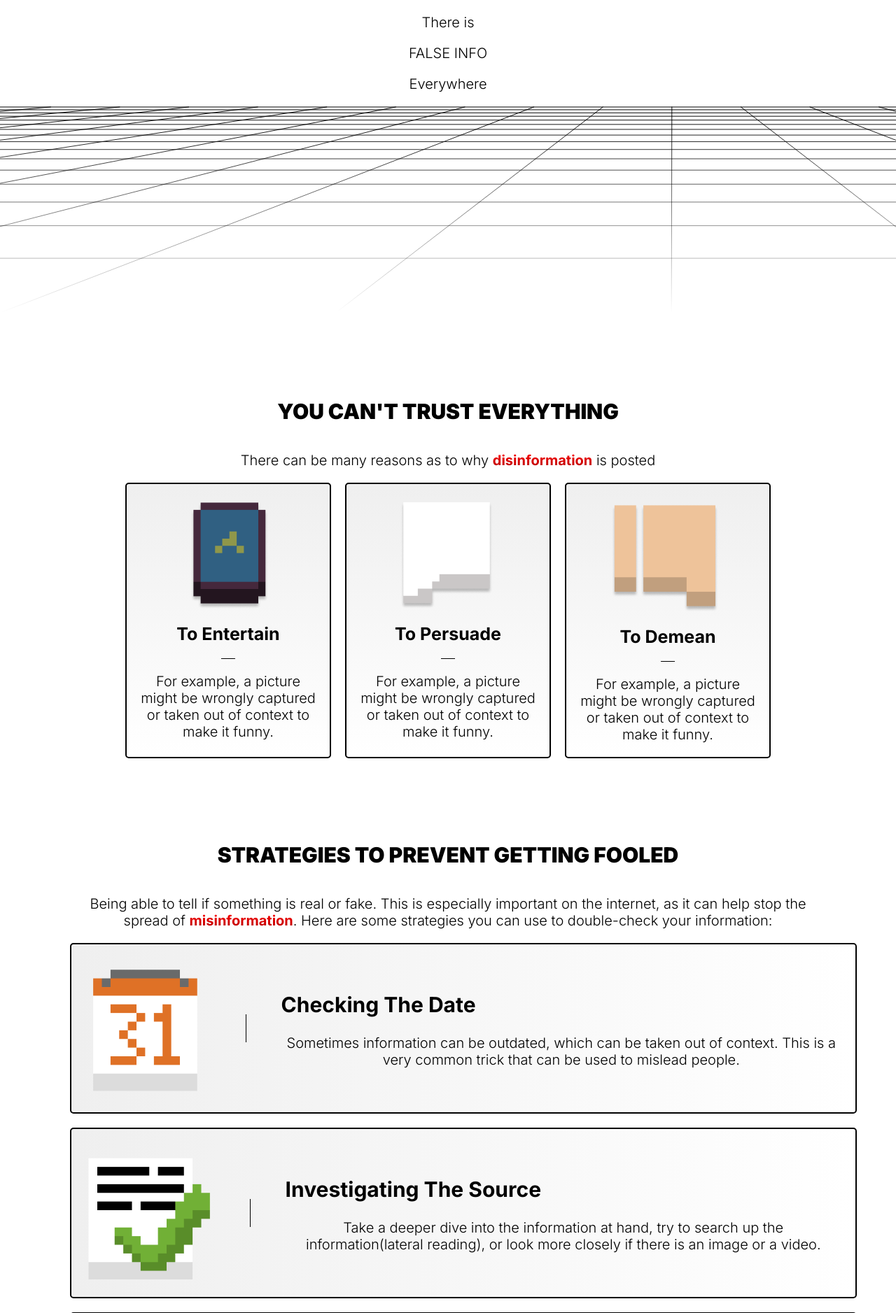
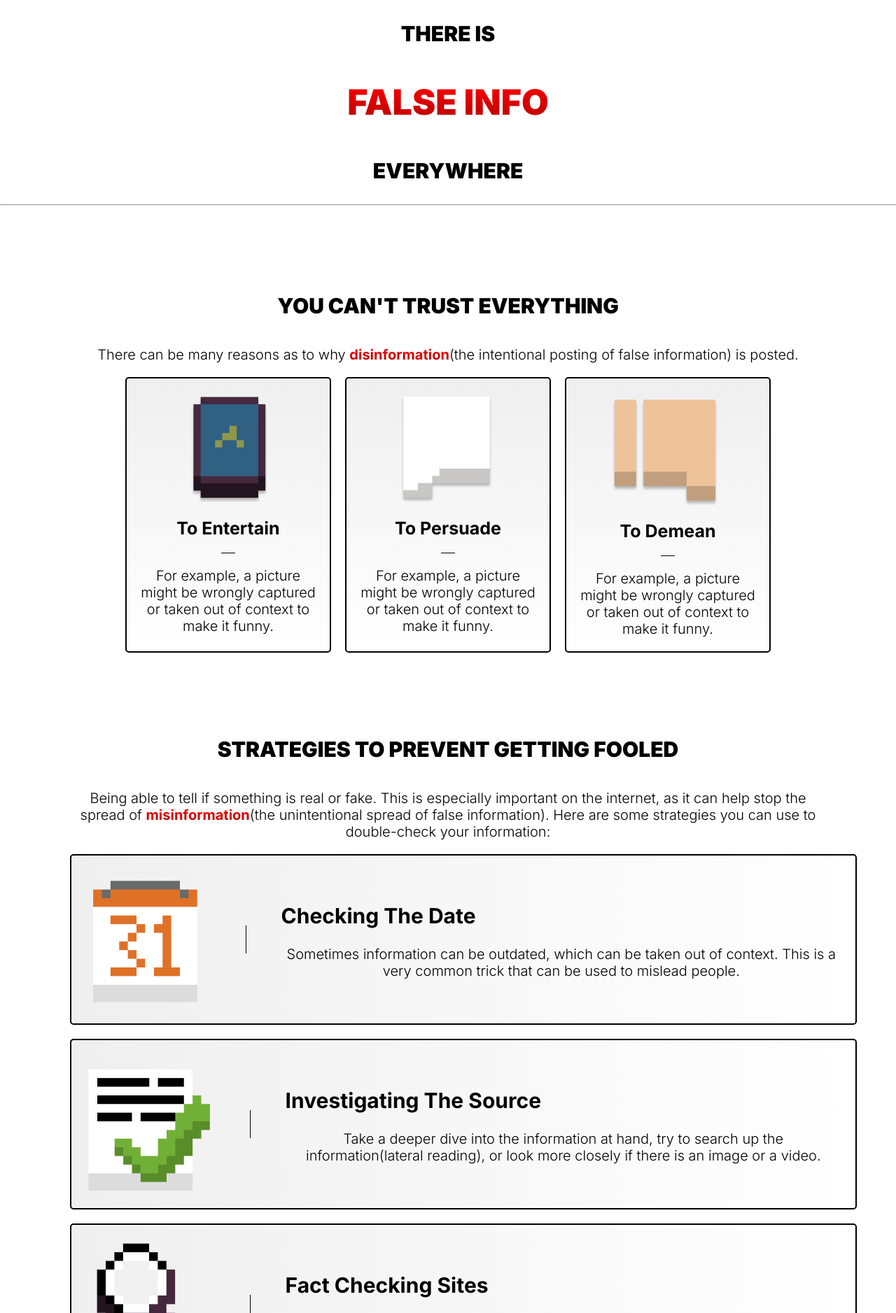
Before and after one commit to ShauryaJuneja2/MisinformationProject, a Flask app: page / in a window 1280 px wide; the page is wider, and only the part inside the window is pictured. Shown: the top 1877 px of that part at 70% size. Run offline with Flask 3, Linux system fonts and the light colour scheme.

Commit message:
finial push

```diff
--- a/Static/Javascript/Index.js
+++ b/Static/Javascript/Index.js
@@ -3,8 +3,8 @@ document.addEventListener('DOMContentLoaded', function() {
 
     expandables.forEach(element => {
         element.addEventListener('mouseenter', () => {
-            element.style.width = '30em';
-            element.style.height = '20em';
+            element.style.width = '40em';
+            element.style.height = '15em';
 
             const expanded = element.querySelector('.expanded');
             const minimized = element.querySelector('.minimized');
--- a/Static/Stylesheets/Index.css
+++ b/Static/Stylesheets/Index.css
@@ -8,6 +8,22 @@ body {
     font-family: 'Inter', serif;
     color: black;
     font-weight: 300;
+}
+
+.hero {
+    .hero-text-small {
+        font-size: 3rem;
+    }
+    .hero-text-large {
+        font-size: 5rem;
+        background: linear-gradient(red, #B60000);
+        -webkit-background-clip: text;
+        -webkit-text-fill-color: transparent;
+    }
+
+    p {
+        font-weight: 900;
+    }
 }
 
 .wrapper {
@@ -117,7 +133,7 @@ strong {
 
 .expandable:hover {
     width: 30em;
-    height: 20em;
+    height: 15em;
 }
 
 .expanded {
@@ -129,10 +145,5 @@ strong {
 }
 
 .footer {
-    ul {
-        text-align: center;
-        width: 100%;
-        list-style-position: inside;
-        font-size: 2rem;
-    }
+    padding: 5em;
 }
--- a/Templates/Index.html
+++ b/Templates/Index.html
@@ -9,21 +9,20 @@
     <link rel="preconnect" href="https://fonts.gstatic.com" crossorigin>
     <link href="https://fonts.googleapis.com/css2?family=Inter:wght@100..900&display=swap" rel="stylesheet">
     <link rel="stylesheet" href="../Static/Stylesheets/Index.css">
+    <link rel="shortcut icon" href="../Static/Images/Checking.png" type="image/x-icon">
     <title>Preventing Misinformation</title>
 </head>
 <body>
     <div class="hero">
-        <div class="text">
-            <p class="hero-text-small">There is</p>
-            <p class="hero-text-large">FALSE INFO</p>
-            <p class="hero-text-small">Everywhere</p>
-        </div>
-        <img src="../Static/Images/Grid.svg">
+        <p class="hero-text-small">THERE IS</p>
+        <p class="hero-text-large">FALSE INFO</p>
+        <p class="hero-text-small">EVERYWHERE</p>
     </div>
+    <hr>
     <div class="wrapper">
         <div class="section" id="1">
             <h1>YOU CAN'T TRUST EVERYTHING</h1>
-            <p>There can be many reasons as to why <strong>disinformation</strong> is posted</p>
+            <p>There can be many reasons as to why <strong>disinformation</strong>(the intentional posting of false information) is posted.</p>
             <div class="cards-small">
                 <div class="card-small" id="1.1">
                     <img src="../Static/Images/Phone.png">
@@ -55,7 +54,7 @@
         <div class="section" id="2">
             <h1>STRATEGIES TO PREVENT GETTING FOOLED</h1>
             <p>
-                Being able to tell if something is real or fake. This is especially important on the internet, as it can help stop the spread of <strong>misinformation</strong>.
+                Being able to tell if something is real or fake. This is especially important on the internet, as it can help stop the spread of <strong>misinformation</strong>(the unintentional spread of false information).
 
 
                 Here are some strategies you can use to double-check your information:
@@ -124,13 +123,6 @@
                         An online myth busting site that
                     </p>
                 </div>
-                <div class="card-small" id="3.4">
-                    <h2 class="card-small-title">More Sites</h2>
-                    <div class="card-small-divider"></div>
-                    <p class="card-small-description">
-                        Click <a href="/links">here</a> to view more websites.
-                    </p>
-                </div>
             </div>
         </div>
 
@@ -148,7 +140,7 @@
 
             <div class="cards-small">
                 <div class="card-small expandable" id="4.1">
-                    <h2 class="card-small-title">Government</h2>
+                    <h2 class="card-small-title">Date Checking</h2>
                     <p class="card-small-description minimized">
                         Could this have been true in the past, but no longer fact now?
                     </p>
@@ -184,20 +176,7 @@
 
     <div class="footer">
         <hr>
-
-        <ul>
-            By the end of reading this website, you should be able to:
-            <li>Be able to identify the difference between disinformation and misinformation</li>
-            <li>Understand as to why disinformation is posted</li>
-            <li>Use the three strategies to prevent being fooled</li>
-            <li>Have knowledge of reliable information websites.</li>
-        </ul>
-
-        <ul>
-            Links
-            <li><a href="/links">Trustworthy Sources</a></li>
-            <li><a href="">Research</a></li>
-        </ul>
+        <h1>Thanks for reading!</h1>
     </div>
 
     <script src="../Static/Javascript/Index.js"></script>
```
